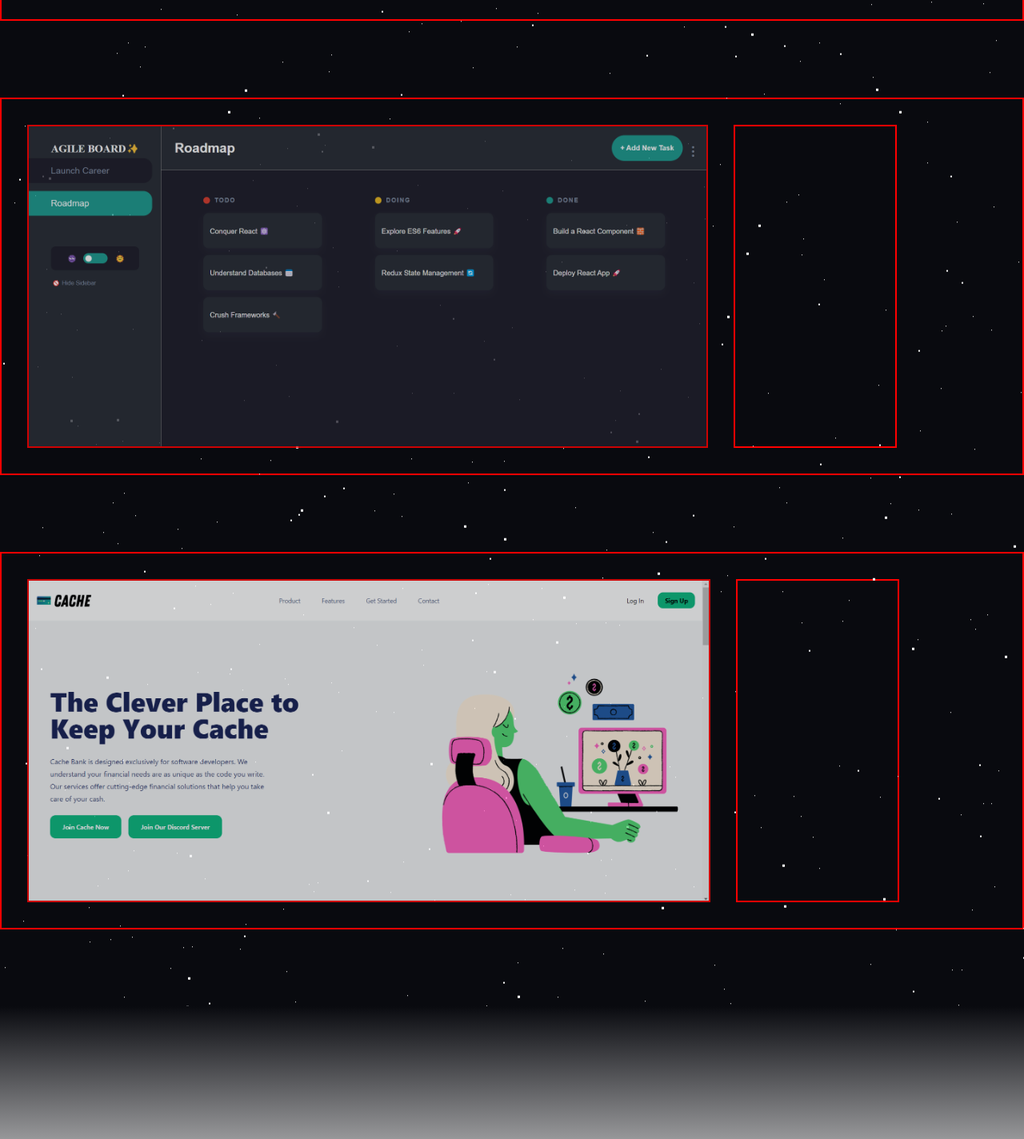
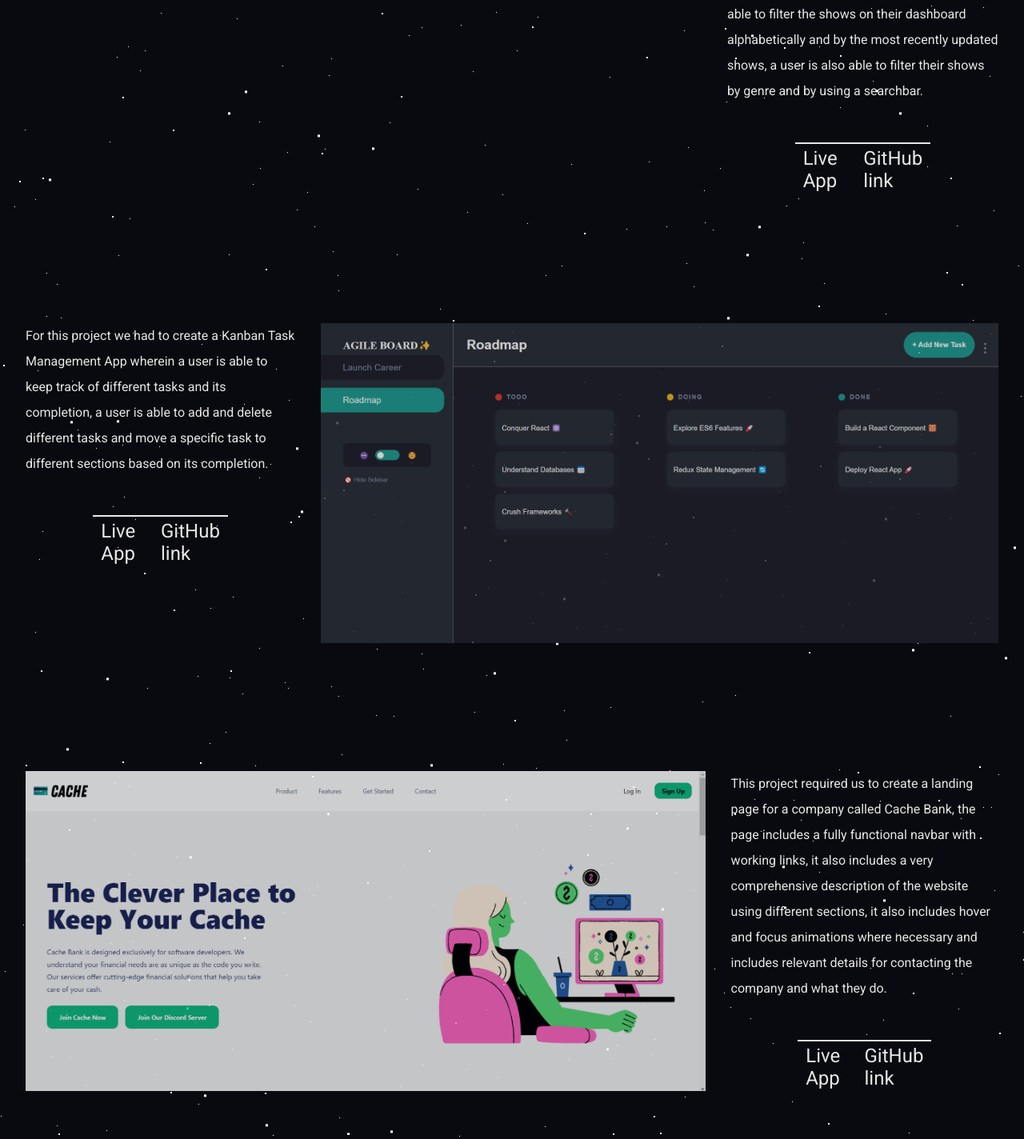
Before and after one commit to llfrigoll/MyWebsite, a React (Vite) app: page / in a window 1280 px wide. Shown: the part 4014-5438 px from the top of the page at 80% size. Built offline with nearby package versions, Linux system fonts and the light colour scheme.

Commit message:
Completing projects section

```diff
--- a/src/components/Components.css
+++ b/src/components/Components.css
@@ -188,7 +188,6 @@
     scale: calc(var(--visibility-percentage, 0));
   }
 
-
   .tech-icon {
     width: 150px;
     height: 150px;
@@ -298,7 +297,6 @@
   .project {
     margin-bottom: 6rem;
     display: flex;
-    border: 2px solid red;
     padding: 2rem;
     gap: 2rem;
   }
@@ -306,17 +304,45 @@
   .project > img {
     height: 50vh;
     opacity: 0.8;
-    border: 2px solid red;
   }
 
-  .project > p {
-    border: 2px solid red;
-    height: 50vh;
-    width: 200px;
-    margin: 0rem;
+  .text-container {
+    display: flex;
+    flex-direction: column;
   }
 
-  .placeholder {
-    height: 100vh;
-    background-color: #fff;
+  .text-container > p {
+    margin: 0rem;
+    color: #fff;
+    line-height: 2rem;
+    width: 100%;
+    opacity: 0.9;
   }
+
+  .link-buttons {
+    color: #fff;
+    display: flex;
+    width: 50%;
+    justify-content: space-around;
+    margin-left: auto;
+    margin-right: auto;
+    margin-top: 3rem;
+  }
+
+  .link-buttons > div {
+    border-top: 2px solid white;
+    padding: 4px 10px;
+    cursor: pointer;
+    transition: transform 0.2s ease;
+    font-size: 24px;
+    opacity: 0.9;
+  }
+
+  .link-buttons > div:hover {
+    transform: translateY(-30%);
+  }
+
+  .link-buttons > div > a {
+    text-decoration: none;
+    color: #fff;
+  }
--- a/src/components/Projects.jsx
+++ b/src/components/Projects.jsx
@@ -13,25 +13,44 @@ const Projects = () => {
                 <div id="stars"></div>
                 <div id="stars2"></div>
                 <div id="stars3"></div>
-                <div className="projects">
-                    <h1 className="projects-title">Projects</h1>
+                <div className="projects" id="projects">
+                    <h1 className="projects-title" id="projects-title">Projects</h1>
                     <div className="project">
                         <img src={podd}></img>
-                        <p></p>
+                        <div className="text-container">
+                            <p>My Podd podcast application uses the Fetch API to pull podcast data and display it to the user for listening capabilities. A user is capable of selecting a show, followed by a season and selecting an episode from that season. A user is also capable of adding an episode of a show to their favourites allowing them to view them seperately and add and remove them as they please, along with being able to sort them alphabetically and by recently updated. Listening history as well as completed episodes are saved by the application and the user is able to reset all their history. A user is able to filter the shows on their dashboard alphabetically and by the most recently updated shows, a user is also able to filter their shows by genre and by using a searchbar.</p>
+                            <div className="link-buttons">
+                                <div><a href="https://poddpodcast.netlify.app/" target="_blank">Live App</a></div>
+                                <div><a href="https://github.com/llfrigoll/FRAPRE440_WFO2401_GroupA_Franz-Pretorius_DJS11" target="_blank">GitHub link</a></div>
+                            </div>
+                        </div>
                     </div>
+
                     <div className="project">
+                        <div className="text-container">
+                            <p>For this project we had to create a Kanban Task Management App wherein a user is able to keep track of different tasks and its completion, a user is able to add and delete different tasks and move a specific task to different sections based on its completion.</p>
+                            <div className="link-buttons">
+                                <div><a href="https://franzpretoriusjsl11.netlify.app/" target="_blank">Live App</a></div>
+                                <div><a href="https://github.com/llfrigoll/FRAPRE440_WFO2401_GroupA_Franz-Pretorius_JSL11" target="_blank">GitHub link</a></div>
+                            </div>
+                        </div>
                         <img src={kanban}></img>
-                        <p></p>
                     </div>
+
                     <div className="project">
                         <img src={cache}></img>
-                        <p></p>
+                        <div className="text-container">
+                        <p>This project required us to create a landing page for a company called Cache Bank, the page includes a fully functional navbar with working links, it also includes a very comprehensive description of the website using different sections, it also includes hover and focus animations where necessary and includes relevant details for contacting the company and what they do.</p>
+                            <div className="link-buttons">
+                                <div><a href="https://sdf11franzpretorius.netlify.app/" target="_blank">Live App</a></div>
+                                <div><a href="https://github.com/llfrigoll/FRAPRE440_WFO2401_GroupA_FranzPretorius_SDF11" target="_blank">GitHub link</a></div>
+                            </div>
+                        </div>
                     </div>
 
                 </div>
             </div>
             <div className="inbetween-fade-end"></div>
-            <div className='placeholder'></div>
         </>
       );
     };
```
